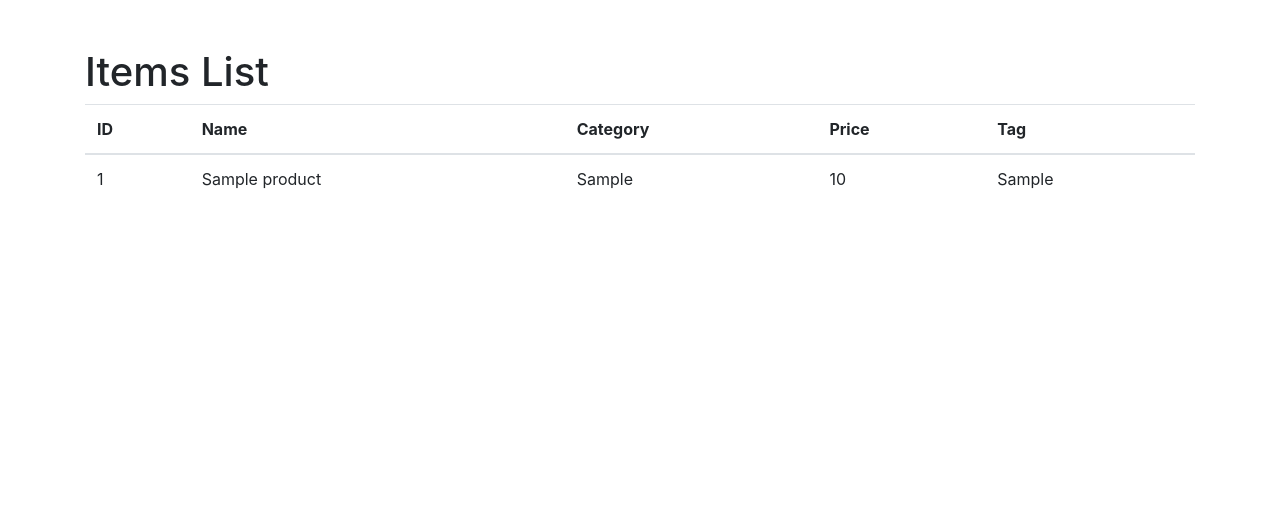
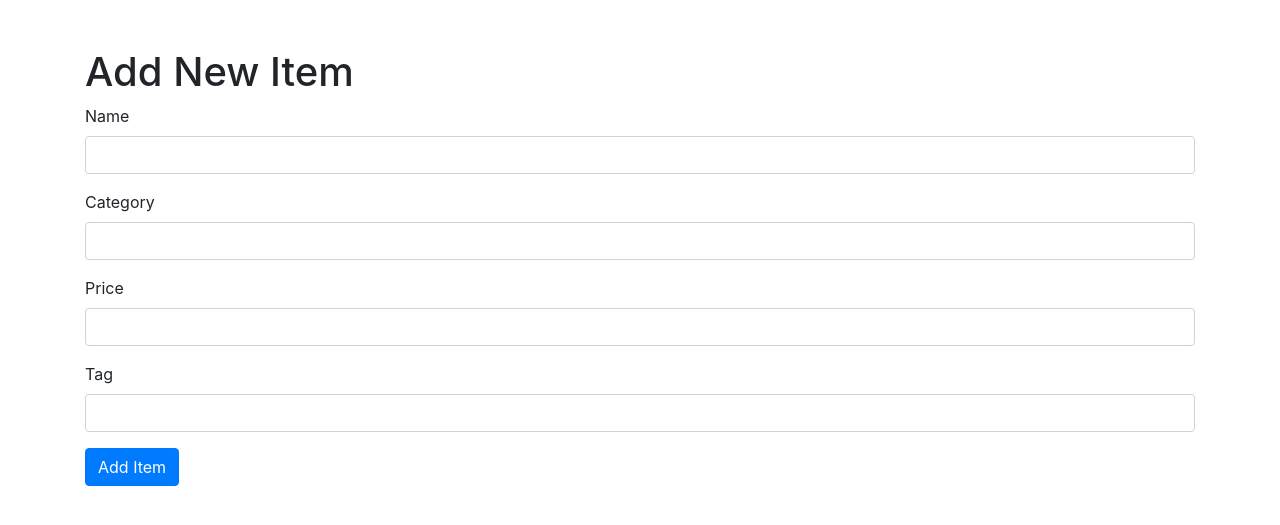
Before and after one commit to ceemalasai/fastapi, a Flask app: page /view in a window 1280 px wide. Shown: the top 525 px of the page. Run offline with Flask 3, Linux system fonts and the light colour scheme; tables that the repository leaves empty or names only in its code hold one stand-in row (values such as "Sample post"); some libraries are stand-ins or nearby versions.

Commit message:
adding view

```diff
--- a/templates/view.html
+++ b/templates/view.html
@@ -3,43 +3,58 @@
 <head>
     <meta charset="UTF-8">
     <meta name="viewport" content="width=device-width, initial-scale=1.0">
-    <title>View Items</title>
+    <title>Item Page</title>
     <link rel="stylesheet" href="https://stackpath.bootstrapcdn.com/bootstrap/4.5.2/css/bootstrap.min.css">
 </head>
 <body>
     <div class="container">
-        <h1 class="mt-5">Items List</h1>
-        <table class="table">
-            <thead>
-                <tr>
-                    <th>ID</th>
-                    <th>Name</th>
-                    <th>Category</th>
-                    <th>Price</th>
-                    <th>Tag</th>
-                </tr>
-            </thead>
-            <tbody id="itemsTableBody">
-                <!-- Items will be populated here -->
-            </tbody>
-        </table>
+        <h1 class="mt-5">Add New Item</h1>
+        <form id="addItemForm">
+            <div class="form-group">
+                <label for="name">Name</label>
+                <input type="text" class="form-control" id="name" required>
+            </div>
+            <div class="form-group">
+                <label for="category">Category</label>
+                <input type="text" class="form-control" id="category" required>
+            </div>
+            <div class="form-group">
+                <label for="price">Price</label>
+                <input type="number" class="form-control" id="price" required>
+            </div>
+            <div class="form-group">
+                <label for="tag">Tag</label>
+                <input type="text" class="form-control" id="tag" required>
+            </div>
+            <button type="submit" class="btn btn-primary">Add Item</button>
+        </form>
+        <div id="responseMessage" class="mt-3"></div>
     </div>
 
     <script>
-        fetch('/api/items')
+        document.getElementById('addItemForm').addEventListener('submit', function(event) {
+            event.preventDefault(); // Prevent the form from submitting the default way
+            const name = document.getElementById('name').value;
+            const category = document.getElementById('category').value;
+            const price = document.getElementById('price').value;
+            const tag = document.getElementById('tag').value;
+
+            fetch('/api/items', {
+                method: 'POST',
+                headers: {
+                    'Content-Type': 'application/json'
+                },
+                body: JSON.stringify({ name, category, price, tag })
+            })
             .then(response => response.json())
             .then(data => {
-                const itemsTableBody = document.getElementById('itemsTableBody');
-                data.forEach(item => {
-                    const row = document.createElement('tr');
-                    row.innerHTML = `
-                        <td>${item.id}</td>
-                        <td>${item.name}</td>
-                        <td>${item.category}</td>
-                        <td>${item.price}</td>
-                        <td>${item.tag}</td>
-                    `;
-                    itemsTableBody.appendChild(row);
-                });
+                document.getElementById('responseMessage').innerText = 'Item added successfully!';
+                document.getElementById('addItemForm').reset(); // Reset the form
+            })
+            .catch(error => {
+                document.getElementById('responseMessage').innerText = 'Error adding item.';
             });
+        });
     </script>
+</body>
+</html>
```
